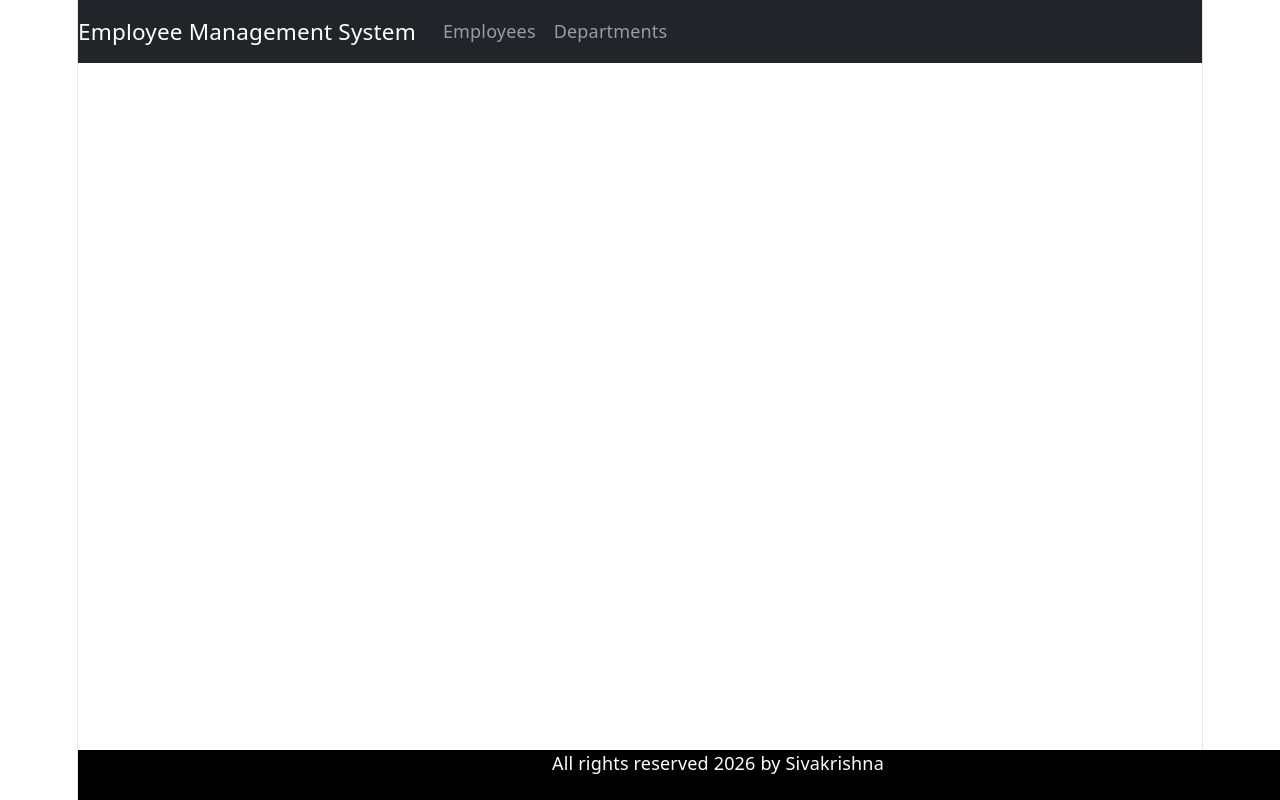
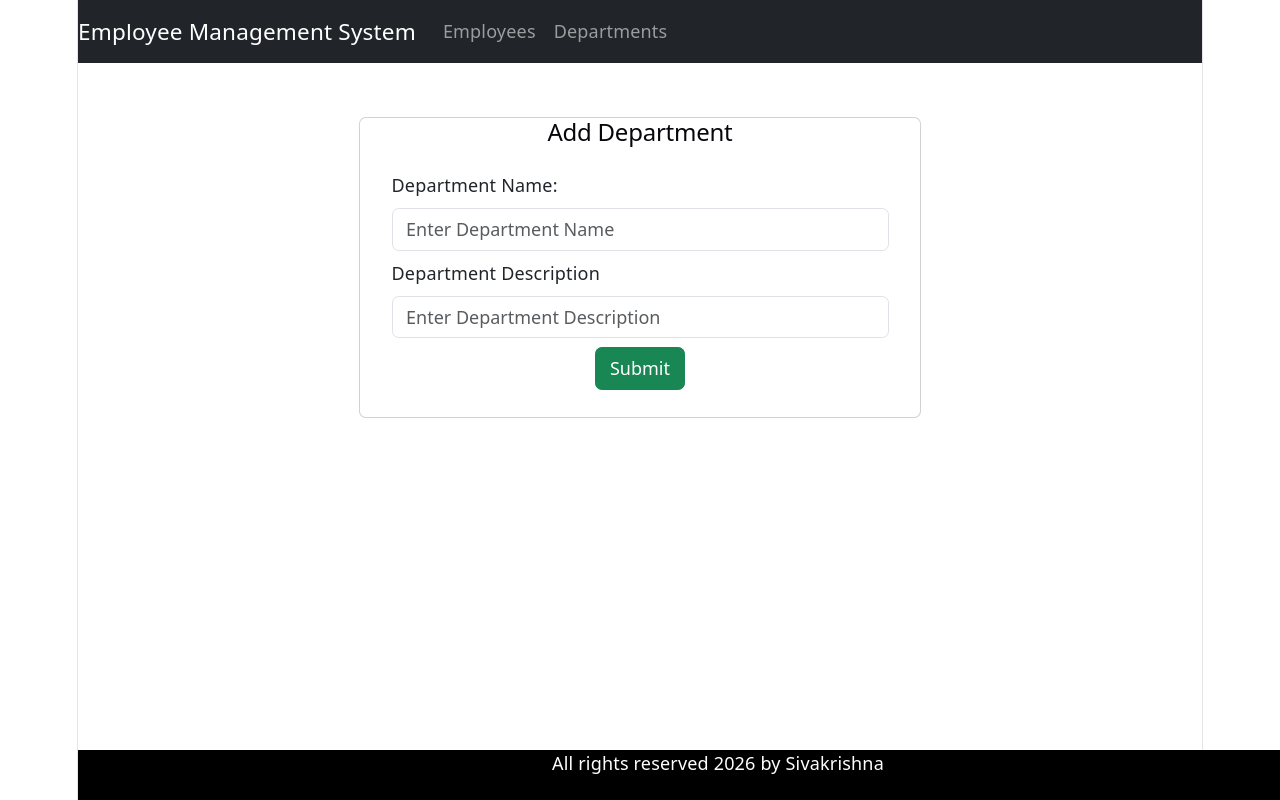
Before and after one commit to sivabandaru31/ems-frontend, a React (Vite) app: page /add-departments in a window 1280 px wide. Shown: the top 800 px of the page. Built offline with nearby package versions, Linux system fonts and the light colour scheme.

Commit message:
Fix department name handling

```diff
--- a/src/App.jsx
+++ b/src/App.jsx
@@ -34,6 +34,8 @@
         {/* http://localhost:3000/add-departments */}
         <Route  path='/add-departments' element={<DepartmentComponent/>}></Route>
 
+
+
       </Routes>
 
       <Footer/>
--- a/src/Components/DepartmentComponent.jsx
+++ b/src/Components/DepartmentComponent.jsx
@@ -1,7 +1,74 @@
-import react from 'react'
-function DepartmentComponent(){
-<div>
-    Add Department
-</div>
+
+import React,{useState} from 'react'
+import { createDepartment } from '../Services/DepartmentService';
+
+import { useNavigate } from 'react-router-dom';
+const DepartmentComponent= () =>{
+
+    const[departmentName,setDepartmentname]=useState('')
+    const[departmentDescription,setDepartmentDescription]=useState('')
+
+   const navigator= useNavigate();
+    function saveDepartment(e){
+        e.preventDefault();
+
+        const department ={departmentName,departmentDescription}
+         console.log(department);
+
+         createDepartment(department).then((response)=> {
+
+            console.log(response.data);
+            navigator('/departments')
+         }).catch(error =>{
+            console.error(error);
+         });
+    }
+
+
+    return(
+        <div className='container'><br/> <br/>
+            <div className='row' >
+                <div className='card col-md-6 offset-md-3  offset-md-3'>
+                    <h2 className='text-center'>Add Department</h2>
+                    <div className ='card-body'>
+                        <form>
+                            <div className='form-group mb-2'>
+                                <div className='text-start'>
+                                <label className='form-label'>Department Name:</label>
+                                </div>
+                                <input
+                                    type='text'
+                                    name='departmentName'
+                                    placeholder='Enter Department Name'
+                                    value={departmentName}
+                                    onChange={(e) =>setDepartmentname(e.target.value)}
+                                    className='form-control'
+                                ></input>
+                            </div>
+
+
+                            <div className='from-group mb-2'>
+                                <div className='text-start'>
+                                    <label className='form-label'> Department Description </label>
+                                </div>
+                                <input
+                                 type='text'
+                                 name='departmentDescription'
+                                 placeholder='Enter Department Description'
+                                 value={departmentDescription}
+                                 onChange={(e)=>setDepartmentDescription(e.target.value)}
+                                 className='form-control'
+                                 ></input>
+
+                            </div>
+
+                           <button className='btn btn-success mb-2' onClick={(e)=> saveDepartment(e)}>Submit</button>
+                        </form>
+
+                    </div>
+                </div>
+            </div>
+        </div>
+    )
 }
 export default DepartmentComponent
--- a/src/Services/DepartmentService.jsx
+++ b/src/Services/DepartmentService.jsx
@@ -3,3 +3,5 @@
 const DEPARTMENT_REST_API_BASE_URL='http://localhost:8081/api/departments'
 
 export const getAllDepartments = () => axios.get(DEPARTMENT_REST_API_BASE_URL);
+
+export const createDepartment=(department)=>axios.post(DEPARTMENT_REST_API_BASE_URL,department)
```
